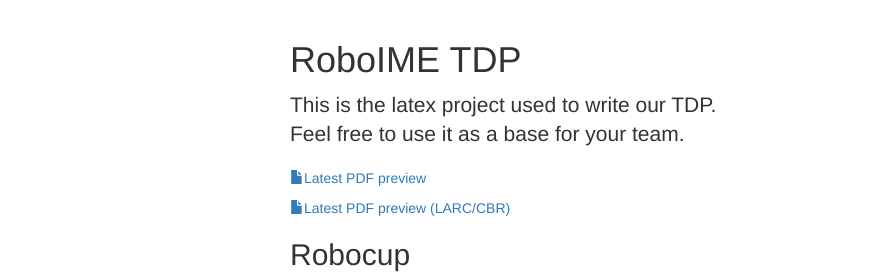
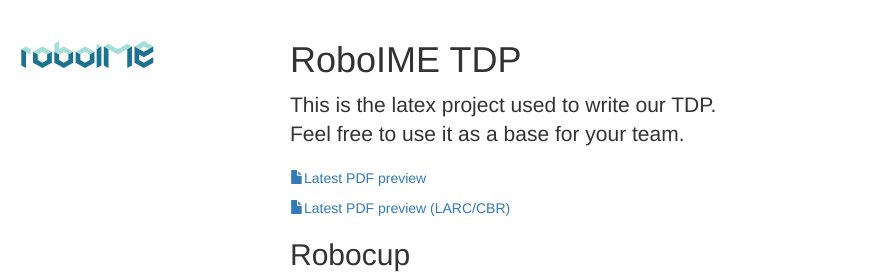
Before and after one commit to roboime/roboime-tdp, a plain HTML site: page index.html in a window 1280 px wide. Shown: the top 278 px of the page, 0-875 px from the left. Drawn offline with nearby package versions, Linux system fonts and the light colour scheme; a script that the page names is missing.

Commit message:
Adding logo to link to main page.

```diff
--- a/index.html
+++ b/index.html
@@ -60,6 +60,27 @@ body {
 }
 </style>
 
+<a class="navbar-brand roboime" href="/">
+    <svg xmlns="http://www.w3.org/2000/svg" width="144px" height="40px" viewBox="0 0 324 90">
+        <path fill-rule="evenodd" fill="#a3ded9" d="M289.989,13.497l-21.121,12.196l10.56,6.099l10.562-6.099l11.04,5.821
+                l10.086-5.821L289.989,13.497L289.989,13.497z M24.744,25.693l-10.562,6.099l21.125,12.194V31.792L24.744,25.693L24.744,25.693z
+                M61.709,25.692L82.833,37.89l-10.562,6.096l-10.563-6.097l-10.562,6.097L40.586,37.89L61.709,25.692L61.709,25.692z
+                M109.688,25.693l-10.563,6.098V13.497l-10.562,6.136c0,8.13,0,10.125,0,18.256l10.562,6.097l10.563-6.097l10.563,6.097
+                l10.561-6.097L109.688,25.693L109.688,25.693z M157.606,25.692l21.122,12.197l-10.56,6.096l-10.562-6.097l-10.564,6.097
+                L136.48,37.89L157.606,25.692L157.606,25.692z M194.297,25.711l-10.563,6.099V19.613L194.297,25.711L194.297,25.711z
+                M199.784,25.693l10.561-6.098l21.123,12.196l21.125-12.196l10.56,6.098L242.031,37.89l0,0l-10.561,6.097L199.784,25.693z"/>
+        <path fill-rule="evenodd" fill="#1a7190" d="M14.184,31.793v36.586l10.56,6.097V37.89L14.184,31.793L14.184,31.793z
+                M289.989,37.89l21.126-12.196V37.89l-21.126,12.193l-10.562-6.097v12.195l10.562,6.099l21.126-12.194V62.28l-21.126,12.195
+                L268.868,62.28V25.693l10.56,6.099l0.002,0L289.989,37.89L289.989,37.89z M252.593,31.792c0.003,0,0,39.131,0,42.684l10.56-6.097
+                V25.693L252.593,31.792L252.593,31.792z M199.782,68.379V25.693l10.563,6.099c0,14.228,0,28.457,0,42.684L199.782,68.379
+                L199.782,68.379z M183.737,31.808v42.695l10.56-6.15V25.711L183.737,31.808L183.737,31.808z M178.728,37.889L178.728,37.889
+                l-10.56,6.097v12.196l-10.562,6.099l-10.563-6.099V43.985L136.48,37.89V62.28l21.125,12.195l21.122-12.195V37.889L178.728,37.889
+                L178.728,37.889L178.728,37.889z M88.564,37.89V62.28l21.124,12.195l21.124-12.195V37.89l-10.561,6.097l-0.001,12.197
+                l-10.562,6.097l-10.563-6.097V43.986L88.564,37.89L88.564,37.89z M82.833,37.889L82.833,37.889l-10.562,6.097v12.196L61.709,62.28
+                l-10.562-6.099V43.985L40.586,37.89V62.28l21.123,12.195L82.833,62.28V37.889L82.833,37.889L82.833,37.889z"/>
+    </svg>
+</a>
+
 <a href="https://github.com/roboime/roboime-tdp/"><img style="position: absolute; top: 0; right: 0; border: 0;" src="https://camo.githubusercontent.com/a6677b08c955af8400f44c6298f40e7d19cc5b2d/68747470733a2f2f73332e616d617a6f6e6177732e636f6d2f6769746875622f726962626f6e732f666f726b6d655f72696768745f677261795f3664366436642e706e67" alt="Fork me on GitHub" data-canonical-src="https://s3.amazonaws.com/github/ribbons/forkme_right_gray_6d6d6d.png"></a>
 
 <div class="container">
```
